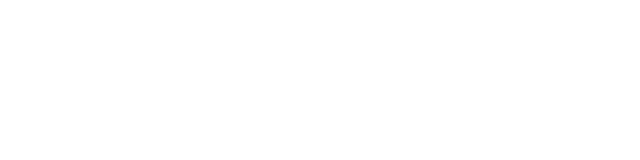
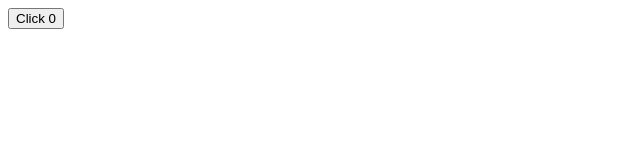
Before and after one commit to MarcoZazzini1989/Vue-3-Ecommerce-Template-, a Vue app: page /product/1 in a window 1280 px wide. Before the commit this address had no page. Shown: the top 160 px of the page, without its empty margins (0-640 px from the left). Built offline with nearby package versions, Linux system fonts and the light colour scheme.

Commit message:
dettagli prodotto

```diff
--- a/src/router/index.js
+++ b/src/router/index.js
@@ -1,16 +1,22 @@
-import { createRouter, createWebHistory } from 'vue-router'
-import Home from "../views/Home.vue"
-import Catalog from "../views/Catalog.vue"
-
-
+import { createRouter, createWebHistory } from "vue-router";
+import Home from "../views/Home.vue";
+import Catalog from "../views/Catalog.vue";
+import ProductDetails from "../views/ProductDEtails.vue";
 
 const router = createRouter({
   history: createWebHistory(),
-  routes: [{
-    path: '/',
-    name: 'Home',
-    component: Catalog
-  }],
+  routes: [
+    {
+      path: "/",
+      name: "Home",
+      component: Catalog,
+    },
+    {
+      path: "/product/:id",
+      name: "Productview",
+      component: ProductDetails,
+    },
+  ],
 });
 
-export default router
+export default router;
--- /dev/null
+++ b/src/views/ProductDEtails.vue
@@ -0,0 +1,11 @@
+<script setup>
+import { ref } from "vue";
+
+const count = ref(0);
+</script>
+
+<template>
+  <div>
+    <button v-on:click="count++">Click {{ count }}</button>
+  </div>
+</template>
```
Also changed, not shown: src/views/ProductDetails.vue (added).
